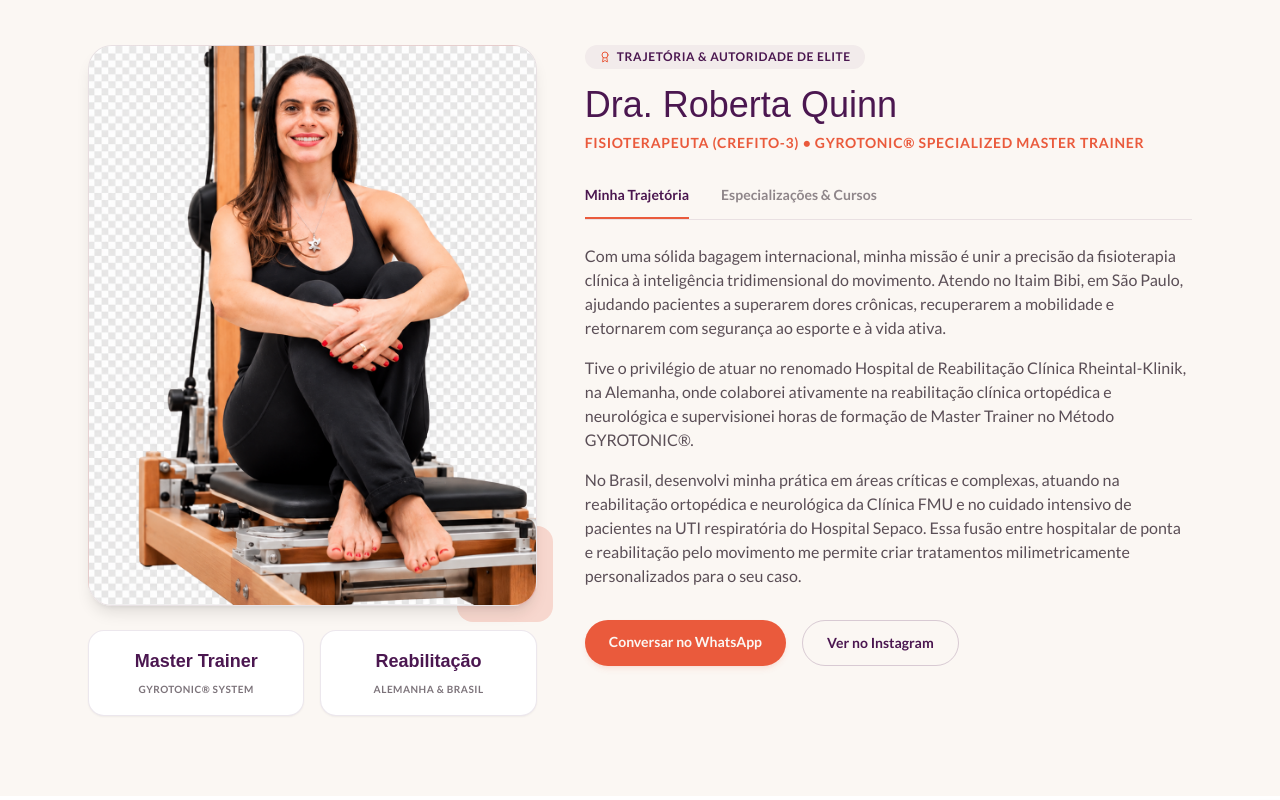
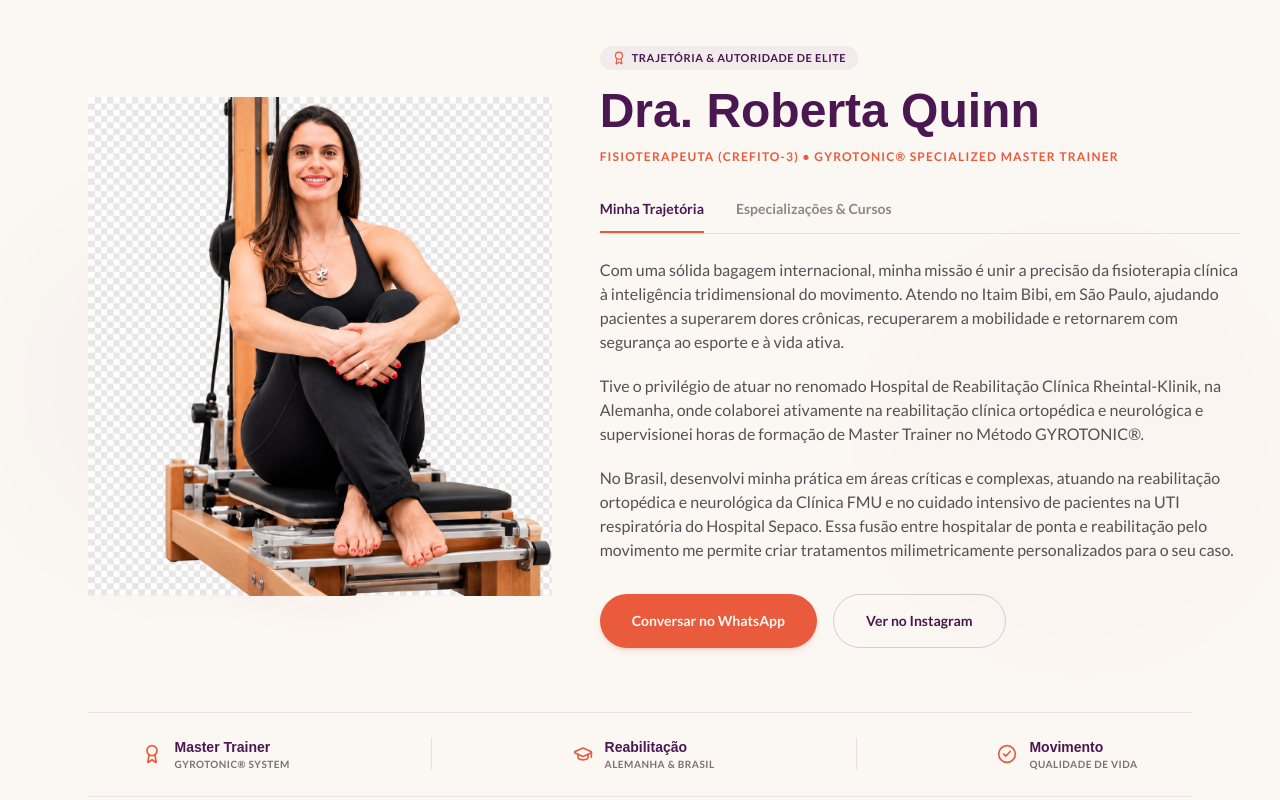
Before and after one commit to unicain/robertaquinn, a React (Vite) app: page / in a window 1280 px wide. Shown: the part 2940-3740 px from the top of the page. Built offline with nearby package versions, Linux system fonts and the light colour scheme; no server answers; the HTML template or start-up script is replaced by a standard one; a web font is replaced by a local one.

Commit message:
feat(ui): redesign SobreRoberta and update VideoFAQ
Enhance the SobreRoberta layout with decorative background elements and adjust the VideoFAQ grid to a 3-column layout while removing deprecated video items.

```diff
--- a/src/components/SobreRoberta.tsx
+++ b/src/components/SobreRoberta.tsx
@@ -1,6 +1,6 @@
 import { useState } from "react";
 import { whatsappLink, INSTAGRAM_URL } from "../data/site";
-import { Award, GraduationCap, CheckCircle2 } from "lucide-react";
+import { Award, GraduationCap, CheckCircle2, Sparkles } from "lucide-react";
 import { useTexts } from "../context/TextContext";
 
 export default function SobreRoberta() {
@@ -17,80 +17,80 @@ export default function SobreRoberta() {
   };
 
   return (
-    <section id="sobre" className="mx-auto max-w-6xl px-6 py-20">
-      <div className="grid gap-12 md:grid-cols-[0.85fr_1.15fr] md:items-start">
+    <section id="sobre" className="w-full bg-[#FBF7F3] py-20 overflow-hidden relative border-t border-roxo/5">
+      {/* Elementos sutis de fundo orgânico para sofisticação editorial */}
+      <div
+        aria-hidden="true"
+        className="pointer-events-none absolute left-0 top-1/4 h-96 w-96 rounded-full bg-roxo/5 opacity-40 blur-3xl"
+      />
+      <div
+        aria-hidden="true"
+        className="pointer-events-none absolute right-0 bottom-1/4 h-[400px] w-[400px] rounded-full bg-coral/5 opacity-30 blur-3xl"
+      />
 
-        {/* Lado Esquerdo: Imagem da Roberta com Destaques */}
-        <div className="sticky top-24">
-          <div className="relative">
-            <div className="aspect-[4/5] w-full overflow-hidden rounded-3xl bg-gradient-to-br from-[#FAF8F5] via-[#FAF8F5] to-coral/15 shadow-lg border border-roxo/10 flex items-center justify-center">
+      <div className="mx-auto max-w-6xl px-6 relative z-10">
+        <div className="grid gap-12 md:grid-cols-[42%_58%] md:items-center">
+
+          {/* Lado Esquerdo: Fotografia sem caixa de card e perfeitamente integrada */}
+          <div className="relative flex flex-col items-center justify-end md:items-start">
+            {/* Brilho de fundo suave e orgânico para dar profundidade à foto transparente */}
+            <div
+              aria-hidden="true"
+              className="absolute bottom-4 left-1/2 -translate-x-1/2 h-72 w-72 rounded-full bg-gradient-to-tr from-coral/10 to-roxo/5 opacity-80 blur-2xl -z-10"
+            />
+
+            <div className="relative w-full max-w-[380px] sm:max-w-[440px] md:max-w-full">
               <img
                 src={imageSrc}
                 alt="Dra. Roberta Quinn"
+                onError={handleImageError}
                 referrerPolicy="no-referrer"
-                onError={handleImageError}
-                className="h-full w-full object-cover transition-transform duration-700 hover:scale-[1.1]"
+                className="w-full h-auto object-contain z-10 select-none pointer-events-none transition-transform duration-700 hover:scale-[1.02]"
                 style={
                   isFallback
                     ? {
                         objectPosition: "82% 20%",
                         transform: "scale(1.4)",
                         transformOrigin: "82% 20%",
+                        borderRadius: "24px",
+                        boxShadow: "0 10px 30px -10px rgba(74, 21, 75, 0.1)",
                       }
                     : {
-                        objectPosition: "center center",
+                        objectPosition: "bottom center",
                       }
                 }
               />
             </div>
-            <div
-              aria-hidden
-              className="absolute -bottom-4 -right-4 -z-10 h-24 w-24 rounded-2xl bg-coral/20"
-            />
           </div>
 
-          {/* Indicadores rápidos de Autoridade */}
-          <div className="mt-6 grid grid-cols-2 gap-4">
-            <div className="rounded-2xl border border-roxo/10 bg-white p-4 text-center shadow-sm">
-              <span className="block font-display text-lg font-bold text-roxo">
-                {t("about_highlight_1_val", "Master Trainer")}
-              </span>
-              <span className="text-[10px] text-ink/60 uppercase font-bold tracking-wider">
-                {t("about_highlight_1_lbl", "Gyrotonic® System")}
+          {/* Lado Direito: Hierarquia de Conteúdo Refinada */}
+          <div className="flex flex-col justify-center">
+
+            {/* Selo Introdução Discreto */}
+            <div className="mb-4 self-start">
+              <span className="inline-flex items-center gap-1.5 rounded-full bg-roxo/5 px-3 py-1 text-[11px] font-bold uppercase tracking-wider text-roxo">
+                <Award className="h-3.5 w-3.5 text-coral" />
+                {t("about_eyebrow", "Trajetória & Autoridade de Elite")}
               </span>
             </div>
-            <div className="rounded-2xl border border-roxo/10 bg-white p-4 text-center shadow-sm">
-              <span className="block font-display text-lg font-bold text-roxo">
-                {t("about_highlight_2_val", "Reabilitação")}
-              </span>
-              <span className="text-[10px] text-ink/60 uppercase font-bold tracking-wider">
-                {t("about_highlight_2_lbl", "Alemanha & Brasil")}
-              </span>
-            </div>
-          </div>
-        </div>
 
-        {/* Lado Direito: Informações Clínicas & Certificações de Elite */}
-        <div>
-          <span className="inline-flex items-center gap-1.5 rounded-full bg-roxo/5 px-3.5 py-1 text-xs font-bold uppercase tracking-wider text-roxo">
-            <Award className="h-3 w-3 text-coral" />
-            {t("about_eyebrow", "Trajetória & Autoridade de Elite")}
-          </span>
-
-          <h2 className="mt-4 font-display text-3xl leading-tight text-roxo sm:text-4xl">
+            {/* Nome - Alta Presença */}
+            <h2 className="font-display text-4xl font-bold leading-tight text-roxo sm:text-5xl">
               {t("about_name", "Dra. Roberta Quinn")}
             </h2>
-          <p className="mt-2 text-sm font-semibold text-coral uppercase tracking-wider">
-            {t("about_role", "Fisioterapeuta (Crefito-3) • Gyrotonic® Specialized Master Trainer")}
+
+            {/* Especialidade / Autoridade Profissional */}
+            <p className="mt-3 text-xs font-bold text-coral uppercase tracking-widest leading-relaxed">
+              {t("about_role", "FISIOTERAPEUTA (CREFITO-3) • GYROTONIC® SPECIALIZED MASTER TRAINER")}
             </p>
 
-          {/* Abas de Navegação */}
+            {/* Abas de Navegação Premium */}
             <div className="mt-8 flex border-b border-roxo/10">
               <button
                 onClick={() => setActiveTab("historia")}
-              className={`pb-3 text-sm font-bold transition-all duration-300 border-b-2 mr-8 ${
+                className={`pb-3 text-sm font-bold transition-all duration-300 border-b-2 mr-8 whitespace-nowrap ${
                   activeTab === "historia"
-                  ? "border-coral text-roxo border-b-2"
+                    ? "border-coral text-roxo"
                     : "border-transparent text-ink/50 hover:text-roxo"
                 }`}
               >
@@ -98,9 +98,9 @@ export default function SobreRoberta() {
               </button>
               <button
                 onClick={() => setActiveTab("formacao")}
-              className={`pb-3 text-sm font-bold transition-all duration-300 border-b-2 ${
+                className={`pb-3 text-sm font-bold transition-all duration-300 border-b-2 whitespace-nowrap ${
                   activeTab === "formacao"
-                  ? "border-coral text-roxo border-b-2"
+                    ? "border-coral text-roxo"
                     : "border-transparent text-ink/50 hover:text-roxo"
                 }`}
               >
@@ -108,9 +108,10 @@ export default function SobreRoberta() {
               </button>
             </div>
 
-          {/* Aba 1: História e Atuação Clínico */}
+            {/* Conteúdo das Abas com espaçamento generoso */}
+            <div className="mt-6 min-h-[220px]">
               {activeTab === "historia" && (
-            <div className="mt-6 space-y-4 text-sm sm:text-base leading-relaxed text-ink/75 animate-in fade-in duration-300">
+                <div className="space-y-5 text-sm sm:text-base leading-relaxed text-ink/75 animate-in fade-in duration-300">
                   <p>
                     {t(
                       "about_story_p1",
@@ -132,17 +133,15 @@ export default function SobreRoberta() {
                 </div>
               )}
 
-          {/* Aba 2: Lista Completa de Certificações de Elite */}
               {activeTab === "formacao" && (
-            <div className="mt-6 space-y-6 animate-in fade-in duration-300">
-
+                <div className="space-y-6 animate-in fade-in duration-300">
                   {/* Categoria 1: Gyrotonic */}
                   <div>
-                <h3 className="flex items-center gap-2 font-display text-sm font-bold text-roxo uppercase tracking-wider">
+                    <h3 className="flex items-center gap-2 font-display text-xs font-bold text-roxo uppercase tracking-wider">
                       <Award className="h-4 w-4 text-coral" />
                       {t("about_certs_cat1_title", "Credenciais Internacionais GYROTONIC® & GYROKINESIS®")}
                     </h3>
-                <ul className="mt-3 grid gap-2.5 text-sm text-ink/80 sm:grid-cols-2">
+                    <ul className="mt-3 grid gap-2.5 text-xs sm:text-sm text-ink/80 sm:grid-cols-2">
                       <li className="flex items-start gap-2">
                         <CheckCircle2 className="h-4 w-4 text-coral mt-0.5 flex-shrink-0" />
                         <span><strong>Specialized Master Trainer</strong> em GYROTONIC®</span>
@@ -175,12 +174,12 @@ export default function SobreRoberta() {
                   </div>
 
                   {/* Categoria 2: Fisioterapia */}
-              <div className="border-t border-roxo/10 pt-6">
-                <h3 className="flex items-center gap-2 font-display text-sm font-bold text-roxo uppercase tracking-wider">
+                  <div className="border-t border-roxo/10 pt-5">
+                    <h3 className="flex items-center gap-2 font-display text-xs font-bold text-roxo uppercase tracking-wider">
                       <GraduationCap className="h-4 w-4 text-coral" />
                       {t("about_certs_cat2_title", "Formação Clínica Acadêmica")}
                     </h3>
-                <ul className="mt-3 grid gap-2.5 text-sm text-ink/80 sm:grid-cols-2">
+                    <ul className="mt-3 grid gap-2.5 text-xs sm:text-sm text-ink/80 sm:grid-cols-2">
                       <li className="flex items-start gap-2">
                         <CheckCircle2 className="h-4 w-4 text-coral mt-0.5 flex-shrink-0" />
                         <span>Bacharel em <strong>Fisioterapia</strong> (FMU SP)</span>
@@ -199,17 +198,17 @@ export default function SobreRoberta() {
                       </li>
                     </ul>
                   </div>
-
                 </div>
               )}
+            </div>
 
-          {/* Botões de Ação */}
-          <div className="mt-8 flex flex-wrap gap-4">
+            {/* Botões de Ação Elegantes e Premium */}
+            <div className="mt-8 flex flex-col sm:flex-row gap-4">
               <a
                 href={whatsappLink("Olá! Quero saber mais sobre o atendimento com a Roberta.")}
                 target="_blank"
                 rel="noreferrer"
-              className="rounded-full bg-coral px-6 py-3 text-sm font-bold text-cream transition-transform hover:scale-105 shadow-md shadow-coral/10 hover:shadow-lg"
+                className="inline-flex items-center justify-center gap-2 rounded-full bg-coral px-8 py-4 text-sm font-bold text-cream transition-all hover:scale-[1.03] hover:brightness-105 shadow-md shadow-coral/15"
               >
                 {t("about_cta", "Conversar no WhatsApp")}
               </a>
@@ -217,10 +216,65 @@ export default function SobreRoberta() {
                 href={INSTAGRAM_URL}
                 target="_blank"
                 rel="noreferrer"
-              className="rounded-full border border-roxo/20 px-6 py-3 text-sm font-bold text-roxo transition-colors hover:bg-roxo/5"
+                className="inline-flex items-center justify-center gap-2 rounded-full border border-roxo/20 px-8 py-4 text-sm font-bold text-roxo transition-colors hover:bg-roxo/5"
               >
                 {t("about_instagram_btn", "Ver no Instagram")}
               </a>
+            </div>
+
+          </div>
+
+        </div>
+
+        {/* Faixa Horizontal de Diferenciais Elegante e Minimalista */}
+        <div className="mt-16 border-t border-b border-roxo/10 py-6">
+          <div className="flex flex-col md:flex-row items-center justify-around gap-8 text-center md:text-left">
+
+            {/* Diferencial 1 */}
+            <div className="flex flex-col sm:flex-row items-center gap-3">
+              <Award className="h-5 w-5 text-coral flex-shrink-0" />
+              <div>
+                <span className="block font-display text-sm font-bold text-roxo">
+                  {t("about_highlight_1_val", "Master Trainer")}
+                </span>
+                <span className="text-[10px] text-ink/60 uppercase font-bold tracking-wider block">
+                  {t("about_highlight_1_lbl", "Gyrotonic® System")}
+                </span>
+              </div>
+            </div>
+
+            {/* Separador sutil no Desktop */}
+            <div className="hidden md:block h-8 w-px bg-roxo/10" />
+
+            {/* Diferencial 2 */}
+            <div className="flex flex-col sm:flex-row items-center gap-3">
+              <GraduationCap className="h-5 w-5 text-coral flex-shrink-0" />
+              <div>
+                <span className="block font-display text-sm font-bold text-roxo">
+                  {t("about_highlight_2_val", "Reabilitação")}
+                </span>
+                <span className="text-[10px] text-ink/60 uppercase font-bold tracking-wider block">
+                  {t("about_highlight_2_lbl", "Alemanha & Brasil")}
+                </span>
+              </div>
+            </div>
+
+            {/* Separador sutil no Desktop */}
+            <div className="hidden md:block h-8 w-px bg-roxo/10" />
+
+            {/* Diferencial 3 */}
+            <div className="flex flex-col sm:flex-row items-center gap-3">
+              <CheckCircle2 className="h-5 w-5 text-coral flex-shrink-0" />
+              <div>
+                <span className="block font-display text-sm font-bold text-roxo">
+                  {t("about_highlight_3_val", "Movimento")}
+                </span>
+                <span className="text-[10px] text-ink/60 uppercase font-bold tracking-wider block">
+                  {t("about_highlight_3_lbl", "Qualidade de Vida")}
+                </span>
+              </div>
+            </div>
+
           </div>
         </div>
 
```
Also changed, not shown: src/components/VideoFAQ.tsx (+2 -14 lines). Lines whose indentation alone changed are shown as unchanged.
